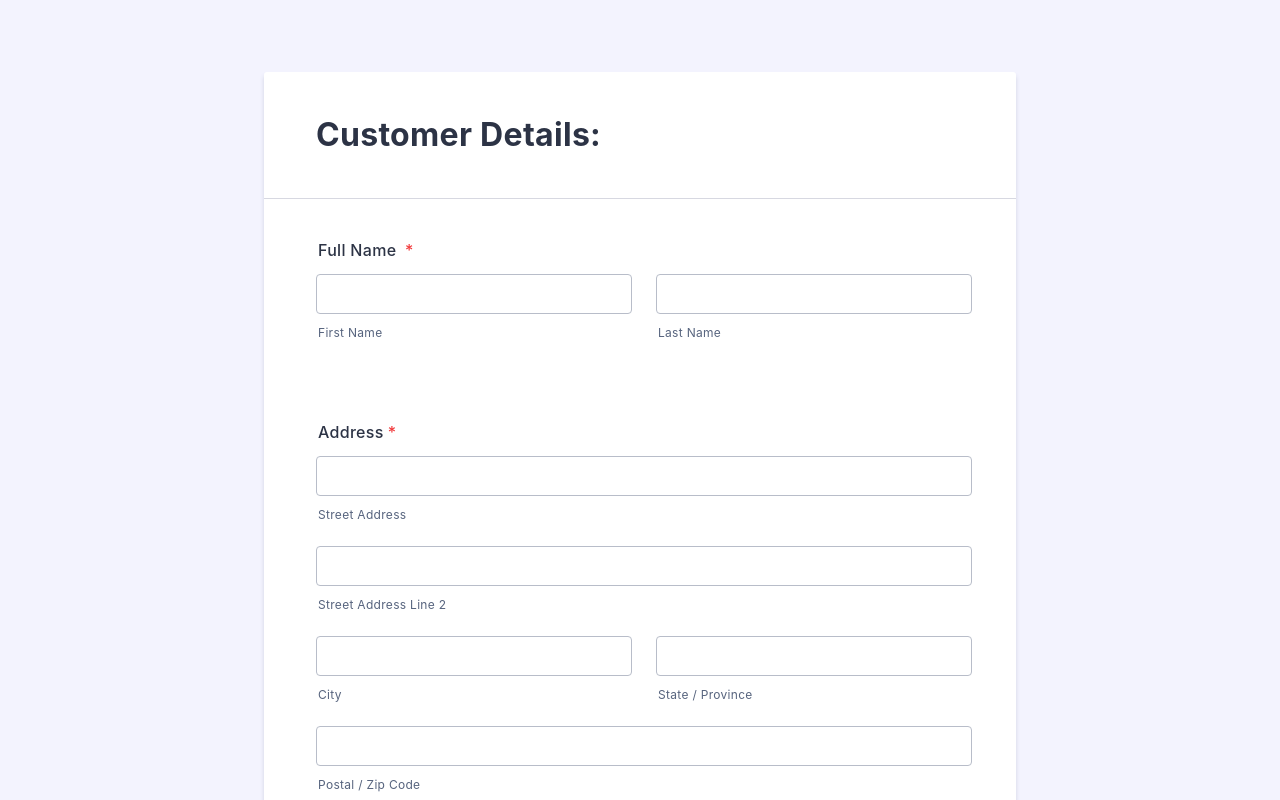
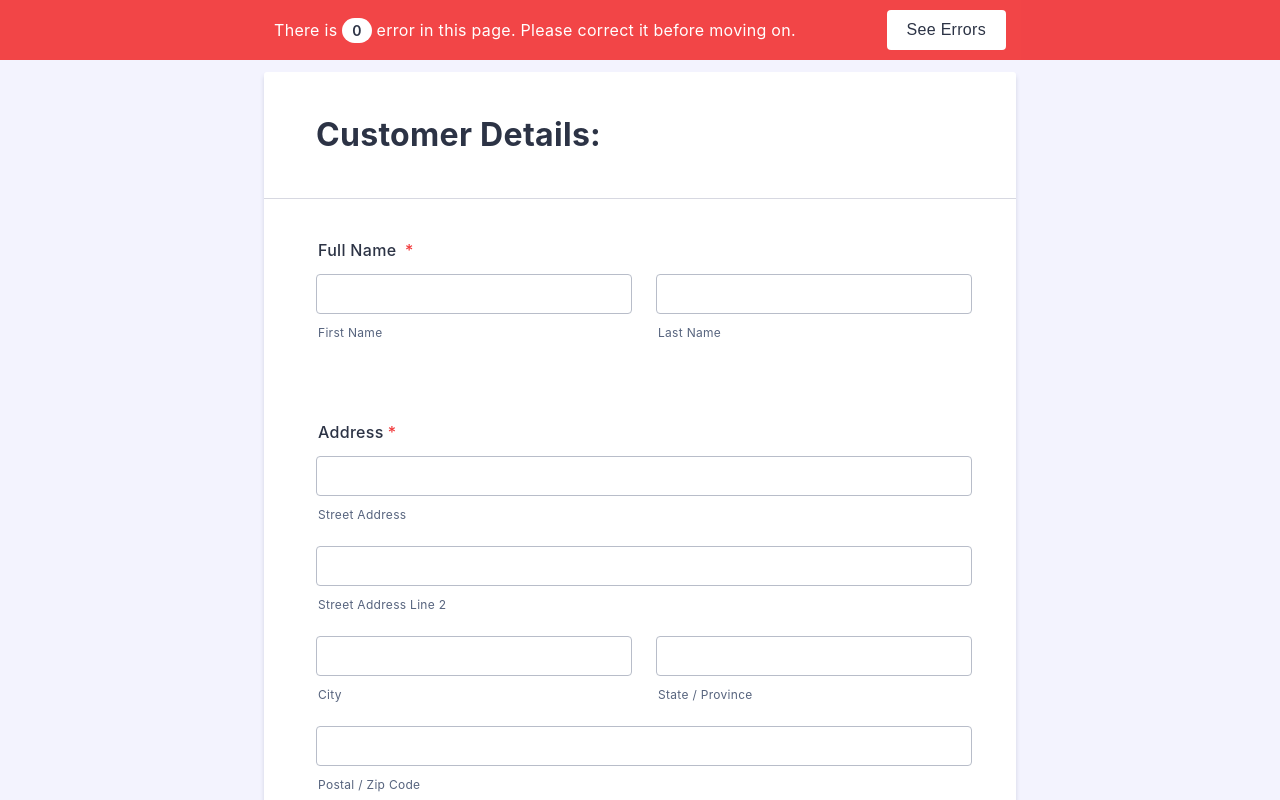
Before and after one commit to shivsgkashyap/dynamic-react-form, a React (Vite) app: page / in a window 1280 px wide. Shown: the top 800 px of the page. Built offline with nearby package versions, Linux system fonts and the light colour scheme.

Commit message:
fifth commit

```diff
--- a/src/form.css
+++ b/src/form.css
@@ -209,3 +209,63 @@ img {
   width: 0.875em;
   margin-right: 0.5em;
 }
+
+.error-navigation-container {
+  background-color: rgba(242, 58, 60, 0.94);
+  animation-name: fadeIn;
+  animation-duration: 0.3s;
+  animation-fill-mode: both;
+  color: #fff;
+  width: 100%;
+  position: fixed;
+  transition: 0.3s;
+  top: 0;
+  left: 0;
+  z-index: 1001;
+}
+
+.error-navigation-inner {
+  max-width: 752px;
+  background-position: 0;
+  display: flex;
+  padding: 10px;
+  align-items: center;
+  transition-property: background-color, background-size, background-position,
+    padding;
+  transition-duration: 0.2s;
+  margin: 0 auto;
+}
+
+.error-navigation-message {
+  flex: 1;
+}
+
+.error-navigation-container button {
+  height: 40px;
+  padding: 0 20px;
+  border: 0;
+  border-radius: 4px;
+  font-size: 16px;
+  font-weight: 500;
+  cursor: pointer;
+  background-color: #fff;
+  color: #2c3345;
+}
+
+button {
+  outline: 0;
+}
+
+.error-navigation-message strong {
+  background-color: #fff;
+  color: #2c3345;
+  font-size: 14px;
+  font-weight: 600;
+  padding: 4px 10px;
+  border-radius: 20px;
+}
+button.error-navigation-done-button {
+  background-color: #18bd5b;
+  color: #fff;
+  display: none;
+}
--- a/src/form.jsx
+++ b/src/form.jsx
@@ -6,6 +6,8 @@ function Form() {
   const initialValues = { firstName: "", lastName: "", number: "", email: "" };
   const [formValues, setFormValues] = useState({ initialValues });
   const [formErrors, setFormErrors] = useState({});
+  const [touched, setTouched] = useState([]);
+  const [errorCounter, setErrorCounter] = useState(0);
 
   const handleChange = (e) => {
     const { name, value } = e.target;
@@ -18,9 +20,7 @@ function Form() {
   };
 
   const handleBlur = (e) => {
-    const { name, value } = e.target;
-    setFormValues({ ...formValues, [name]: value });
-    setFormErrors(validate(formValues));
+    setBlurErrors(validate(formValues));
   };
 
   const validate = (values) => {
@@ -41,6 +41,7 @@ function Form() {
       errors.email = "This is not a valid email";
     }
 
+    setErrorCounter(Object.keys(errors).length);
     return errors;
   };
 
@@ -53,6 +54,8 @@ function Form() {
     visibility:
       formErrors.firstName || formErrors.lastName ? "visible" : "hidden",
   };
+
+
 
   return (
     <form onSubmit={handleSubmit}>
@@ -296,6 +299,21 @@ function Form() {
           </div>
         </div>
         <button className="submit-btn">Submit</button>
+        <div className="error-navigation-container">
+          <div className="error-navigation-inner">
+            <span className="error-navigation-message">
+              {errorCounter > 1 ? "There are " : "There is "}
+              <strong>{errorCounter}</strong>{" "}
+              {errorCounter > 1
+                ? "errors in this page. Please correct them before moving on."
+                : "error in this page. Please correct it before moving on."}
+            </span>
+            <button className="error-navigation-next-button" type="button">
+              See Errors
+            </button>
+            <button className="error-navigation-done-button">Done</button>
+          </div>
+        </div>
       </div>
     </form>
   );
```
